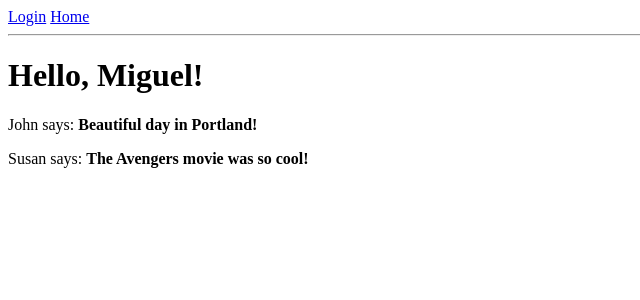
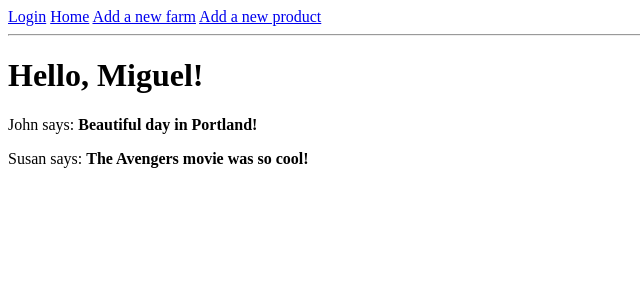
Before and after one commit to victorcocuz/FSDN-Farm-Shop, a Flask app: page / in a window 1280 px wide. Shown: the top 300 px of the page, without its empty margins (0-640 px from the left). Run offline with Flask 2, Linux system fonts and the light colour scheme.

Commit message:
added foclear for creating a new farm and creating a new product

```diff
--- a/application/routes.py
+++ b/application/routes.py
@@ -16,7 +16,7 @@ def home():
 			'body': 'The Avengers movie was so cool!'
 		}
 	]
-	return render_template('home.html', title='Home', user=user, posts=posts)
+	return render_template('pages/home.html', title='Home', user=user, posts=posts)
 
 @app.route('/login', methods=['GET', 'POST'])
 def login():
@@ -25,4 +25,12 @@ def login():
 		flash('Login requested for user {}, remember_me={}'.format(
 			form.username.data, form.remember_me.data))
 		return redirect(url_for('home'))
-	return render_template('login.html', title='sign In', form=form)
+	return render_template('pages/login.html', title='sign In', form=form)
+
+@app.route('/farms/create', methods=['GET'])
+def create_farm_form():
+	return render_template('forms/new_farm.html')
+
+@app.route('/products/create', methods=['GET'])
+def create_product_form():
+	return render_template('forms/new_product.html')
--- /dev/null
+++ b/application/templates/forms/new_farm.html
@@ -0,0 +1,5 @@
+{% extends 'index.html' %}
+{% block title %}New Farm{% endblock %}
+{% block content %}
+<h1>Test Farm Form</h1>
+{% endblock %}
--- /dev/null
+++ b/application/templates/forms/new_product.html
@@ -0,0 +1,5 @@
+{% extends 'index.html' %}
+{% block title %}New Product{% endblock %}
+{% block content %}
+<h1>Test Product Form</h1>
+{% endblock %}
--- a/application/templates/index.html
+++ b/application/templates/index.html
@@ -11,6 +11,8 @@
 		<div>
 			<a href="{{ url_for('login') }}">Login</a>
 			<a href="{{ url_for('home') }}">Home</a>
+			<a href="{{ url_for('create_farm_form') }}">Add a new farm</a>
+			<a href="{{ url_for('create_product_form') }}">Add a new product</a>
 		</div>
 		<hr>
 		{% with messages = get_flashed_messages() %}
```
Also changed, not shown: application/templates/forms/farm.html (deleted), application/templates/forms/product.html (deleted), application/templates/pages/home.html (renamed from application/templates/home.html), application/templates/pages/login.html (renamed from application/templates/login.html).
